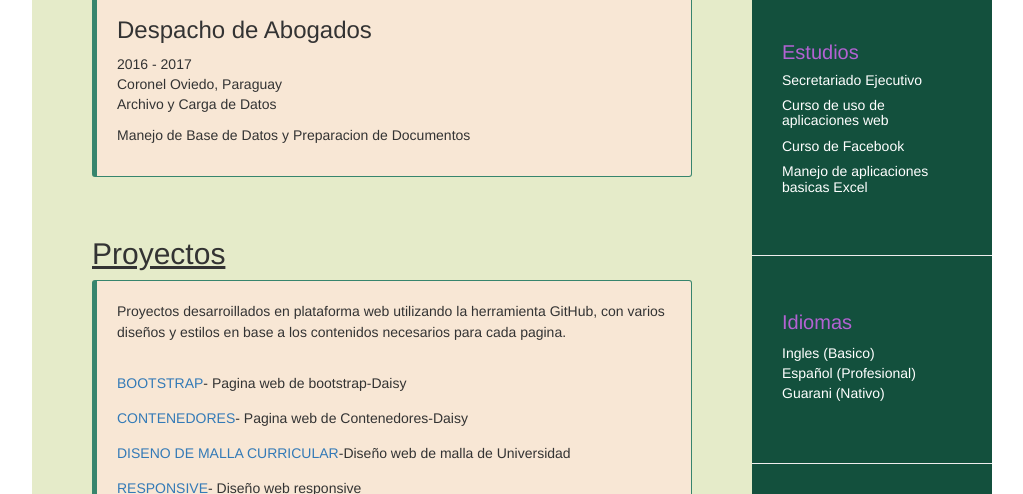
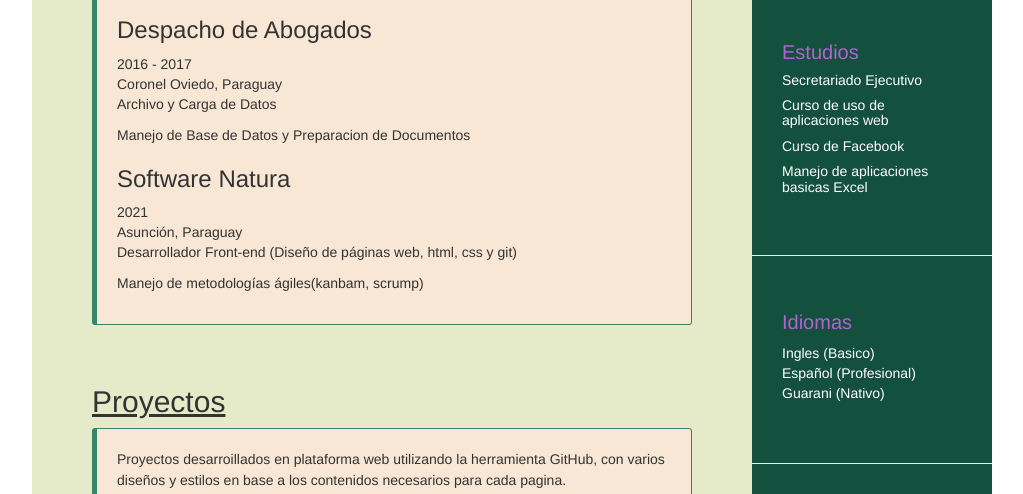
Before and after one commit to DaisyJara/curriculum, a plain HTML site: page index.html in a window 1280 px wide. Shown: the part 733-1227 px from the top of the page, without its empty margins (128-1151 px from the left). Drawn offline with nearby package versions, Linux system fonts and the light colour scheme.

Commit message:
Cambio realizado

```diff
--- a/index.html
+++ b/index.html
@@ -41,7 +41,7 @@
                 <a href="https://www.instagram.com/daisy_jara28/" class="btn btn-instagram "><i class="fab fa-fw fa-instagram"></i></a>
              </div>
              <div class="col-xs-3 col-md-1 col-lg-3 social-btn-holder" >
-               <a href="https://es-la.facebook.com/" class="btn btn-facebook"><i class="fab fa-fw fa-facebook"></i></a>
+               <a href="https://www.facebook.com/daisy.jara.7509" class="btn btn-facebook"><i class="fab fa-fw fa-facebook"></i></a>
              </div>
             <div class="col-xs-3 col-md-1 col-lg-3 social-btn-holder" >
                <a href="https://github.com/DaisyJara"  class="btn btn-github"><i class="fab fa-fw fa-github"></i></a>
@@ -159,6 +159,19 @@
               <div>
                 <p>Archivo y Carga de Datos</p>
                 <p>Manejo de Base de Datos y Preparacion de Documentos</p>
+              </div>
+            </div>
+           <div class="item">
+              <div class="details">
+                <h3>Software Natura</h3>
+                <div>2021</div>
+                <div>Asunción, Paraguay</div>
+              </div>
+              <div>
+                <p>
+                  Desarrollador Front-end (Diseño de páginas web, html, css y git)
+                </p>
+                <p>Manejo de metodologías ágiles(kanbam, scrump)</p>
               </div>
             </div>
           </div>
```
